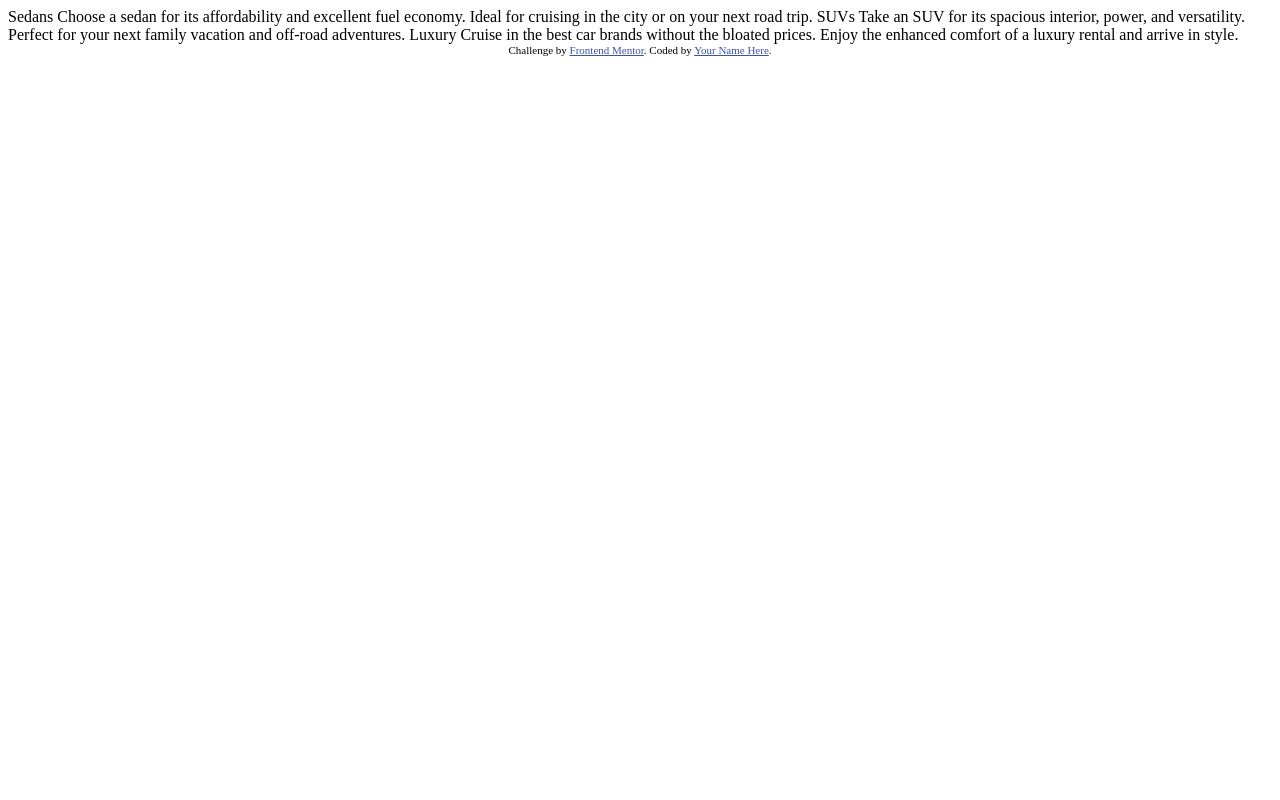
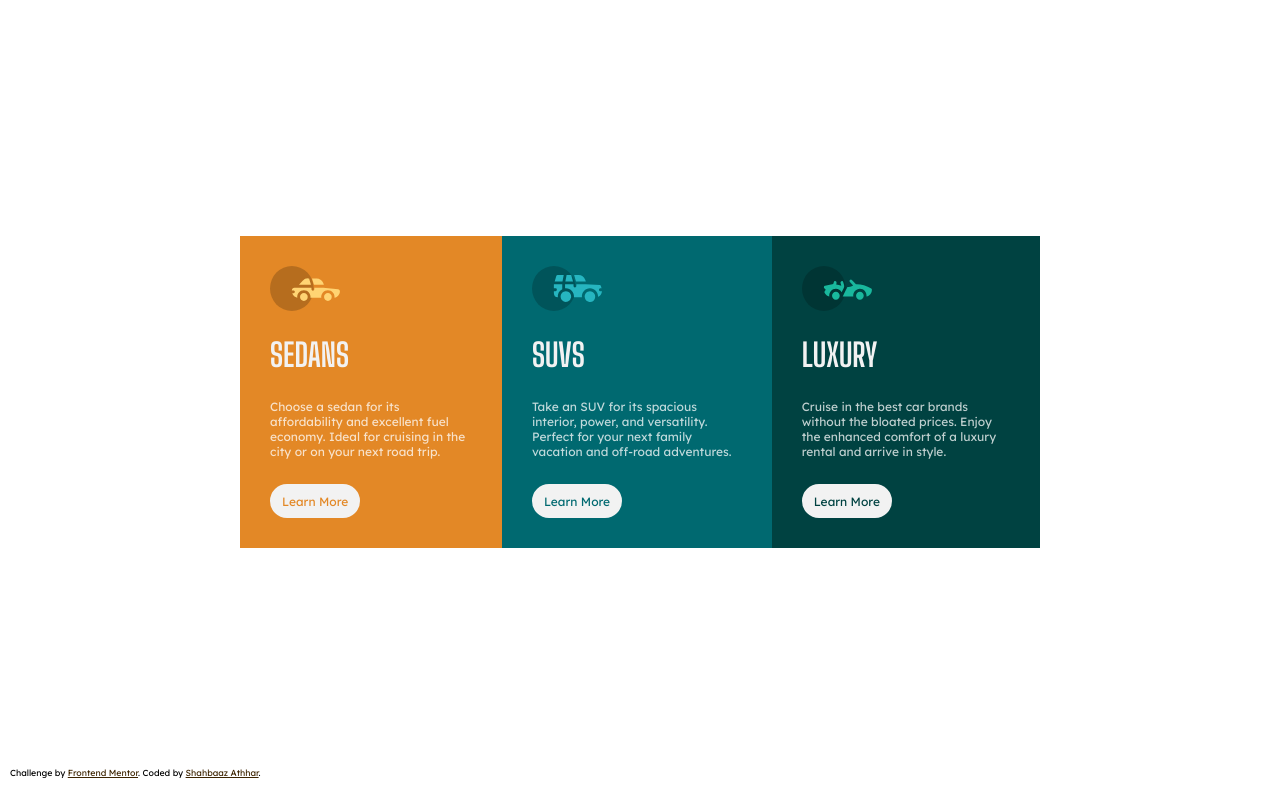
Before and after one commit to Shahbaaz92/3-column-preview-card-component-main, a plain HTML site: page index.html in a window 1280 px wide. Drawn offline with Linux system fonts and the light colour scheme.

Commit message:
Code update

```diff
--- a/index.html
+++ b/index.html
@@ -1,36 +1,59 @@
 <!DOCTYPE html>
 <html lang="en">
   <head>
-  <meta charset="UTF-8">
-  <meta name="viewport" content="width=device-width, initial-scale=1.0"> <!-- displays site properly based on user's device -->
+    <meta charset="UTF-8" />
+    <meta name="viewport" content="width=device-width, initial-scale=1.0" />
+    <!-- displays site properly based on user's device -->
 
-  <link rel="icon" type="image/png" sizes="32x32" href="./images/favicon-32x32.png">
+    <link
+      rel="icon"
+      type="image/png"
+      sizes="32x32"
+      href="./images/favicon-32x32.png"
+    />
 
     <title>Frontend Mentor | 3-column preview card component</title>
 
-  <!-- Feel free to remove these styles or customise in your own stylesheet 👍 -->
-  <style>
-    .attribution { font-size: 11px; text-align: center; }
-    .attribution a { color: hsl(228, 45%, 44%); }
-  </style>
+    <link rel="stylesheet" href="style.css" />
   </head>
   <body>
-
-  Sedans
-  Choose a sedan for its affordability and excellent fuel economy. Ideal for cruising in the city
-  or on your next road trip.
-
-  SUVs
-  Take an SUV for its spacious interior, power, and versatility. Perfect for your next family vacation
-  and off-road adventures.
-
-  Luxury
-  Cruise in the best car brands without the bloated prices. Enjoy the enhanced comfort of a luxury
-  rental and arrive in style.
-
-  <div class="attribution">
-    Challenge by <a href="https://www.frontendmentor.io?ref=challenge" target="_blank">Frontend Mentor</a>.
-    Coded by <a href="#">Your Name Here</a>.
+    <main>
+      <div class="container sedan">
+        <img src="images/icon-sedans.svg" alt="sedan icon" class="icon" />
+        <h1>Sedans</h1>
+        <p>
+          Choose a sedan for its affordability and excellent fuel economy. Ideal
+          for cruising in the city or on your next road trip.
+        </p>
+        <button class="btn-primary btn-sedan">Learn More</button>
       </div>
+      <div class="container suv">
+        <img src="images/icon-suvs.svg" alt="suv icon" class="icon" />
+        <h1>SUVs</h1>
+        <p>
+          Take an SUV for its spacious interior, power, and versatility. Perfect
+          for your next family vacation and off-road adventures.
+        </p>
+        <button class="btn-primary btn-suv">Learn More</button>
+      </div>
+      <div class="container luxury">
+        <img src="images/icon-luxury.svg" alt="luxury icon" class="icon" />
+        <h1>Luxury</h1>
+        <p>
+          Cruise in the best car brands without the bloated prices. Enjoy the
+          enhanced comfort of a luxury rental and arrive in style.
+        </p>
+        <button class="btn-primary btn-luxury">Learn More</button>
+      </div>
+    </main>
+    <footer class="attribution">
+      Challenge by
+      <a href="https://www.frontendmentor.io?ref=challenge" target="_blank"
+        >Frontend Mentor</a
+      >. Coded by
+      <a href="https://www.frontendmentor.io/profile/Shahbaaz92"
+        >Shahbaaz Athhar</a
+      >.
+    </footer>
   </body>
 </html>
--- /dev/null
+++ b/style.css
@@ -0,0 +1,121 @@
+@import url("https://fonts.googleapis.com/css2?family=Big+Shoulders+Display:wght@700&family=Lexend+Deca&display=swap");
+
+:root {
+  --color-primary1: hsl(31, 77%, 52%);
+  --color-primary2: hsl(184, 100%, 22%);
+  --color-primary3: hsl(179, 100%, 13%);
+  --color-secondary: hsl(0, 0%, 95%);
+  --color-text-primary: hsla(0, 0%, 100%, 0.749);
+
+  --font-primary: "Lexend Deca", sans-serif;
+  --font-secondary: "Big Shoulders Display", cursive;
+}
+
+* {
+  margin: 0;
+  padding: 0;
+  box-sizing: border-box;
+}
+
+body {
+  background-color: var(--color-background);
+  color: var(--color-text-primary);
+  display: flex;
+  flex-direction: column;
+  justify-content: center;
+  align-items: center;
+  height: 1100px;
+  font-family: var(--font-primary);
+}
+main {
+  /* position: absolute;
+  top: 50%;
+  left: 50%;
+  transform: translate(-50%, -50%); */
+  width: 260px;
+  display: flex;
+  flex-direction: column;
+  justify-content: space-between;
+  align-items: center;
+}
+h1 {
+  color: var(--color-secondary);
+  font-family: var(--font-secondary);
+  text-transform: uppercase;
+}
+p {
+  font-size: 0.75rem;
+}
+.container {
+  height: calc(1000 / 3) px;
+  padding: 30px;
+  display: flex;
+  flex-direction: column;
+  justify-content: space-evenly;
+  align-items: flex-start;
+  row-gap: 25px;
+}
+.sedan {
+  background-color: var(--color-primary1);
+}
+.suv {
+  background-color: var(--color-primary2);
+}
+.luxury {
+  background-color: var(--color-primary3);
+}
+.icon {
+  width: 70px;
+  height: 45px;
+}
+.btn-primary {
+  cursor: pointer;
+  padding: 7.5px 10px;
+  border-radius: 50px;
+  border: 2px solid var(--color-secondary);
+  background-color: var(--color-secondary);
+  font-family: var(--font-primary);
+  font-size: 0.75rem;
+}
+.btn-sedan {
+  color: var(--color-primary1);
+}
+.btn-suv {
+  color: var(--color-primary2);
+}
+.btn-luxury {
+  color: var(--color-primary3);
+}
+
+.btn-primary:hover,
+.btn-primary:active {
+  background-color: transparent;
+  color: var(--color-secondary);
+}
+
+.attribution {
+  margin-left: 10px;
+  margin-top: 15px;
+  margin-bottom: -10px;
+  font-size: 0.55rem;
+  align-self: center;
+  color: #000;
+}
+.attribution a {
+  color: hsl(35, 100%, 12%);
+}
+
+@media (min-width: 786px) {
+  body {
+    height: 100vh;
+  }
+  main {
+    min-width: 800px;
+    height: 90vh;
+    flex-direction: row;
+    justify-content: space-evenly;
+  }
+  .attribution {
+    align-self: flex-start;
+  }
+}
```
Lines whose indentation alone changed are shown as unchanged.
